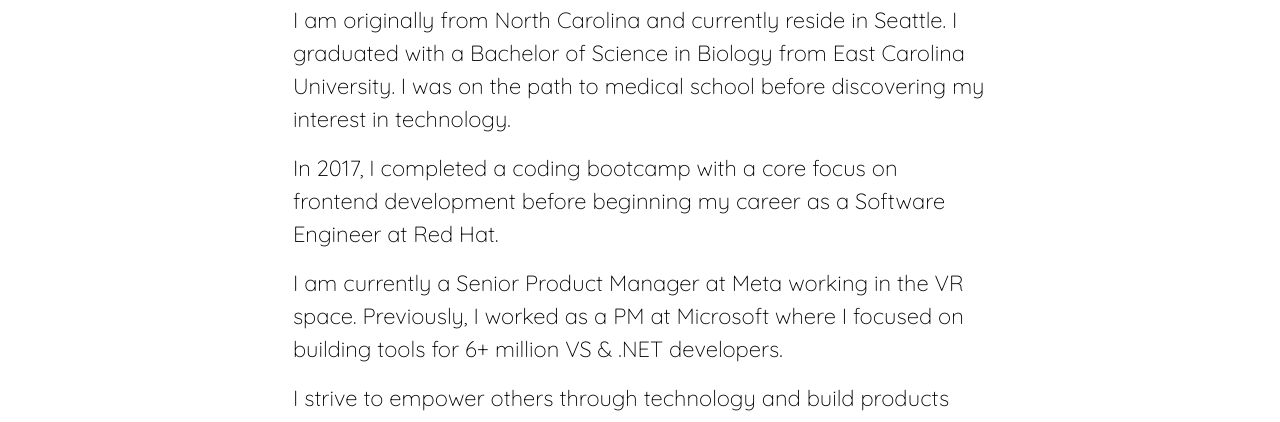
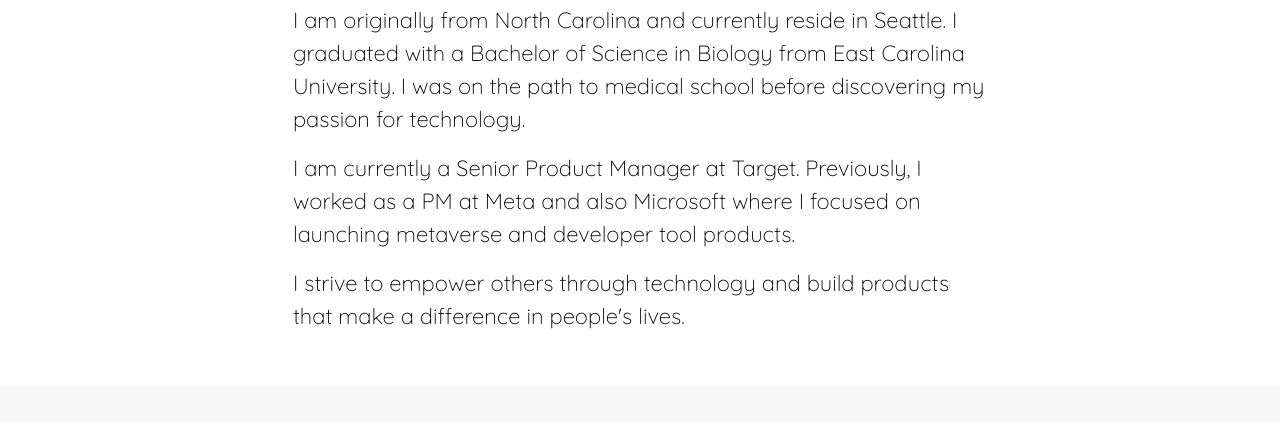
Before and after one commit to amarie401/websitev2, a plain HTML site: page about.html in a window 1280 px wide. Shown: the part 160-582 px from the top of the page. Drawn offline with nearby package versions, Linux system fonts and the light colour scheme.

Commit message:
Update about.html

```diff
--- a/about.html
+++ b/about.html
@@ -56,16 +56,13 @@
         <h1 class="mystory">My Story</h1>
         <br/>
         <p>
-          I am originally from North Carolina and currently reside in Seattle. I graduated with a Bachelor of Science in Biology from East Carolina University. I was on the path to medical school before discovering my interest in technology.
+          I am originally from North Carolina and currently reside in Seattle. I graduated with a Bachelor of Science in Biology from East Carolina University. I was on the path to medical school before discovering my passion for technology.
         </p>
         <p>
-          In 2017, I completed a coding bootcamp with a core focus on frontend development before beginning my career as a Software Engineer at Red Hat.
+          I am currently a Senior Product Manager at Target. Previously, I worked as a PM at Meta and also Microsoft where I focused on launching metaverse and developer tool products.
         </p>
         <p>
-          I am currently a Senior Product Manager at Meta working in the VR space. Previously, I worked as a PM at Microsoft where I focused on building tools for 6+ million VS & .NET developers.
-        </p>
-        <p>
-        I strive to empower others through technology and build products that add value to people's lives.
+        I strive to empower others through technology and build products that make a difference in people's lives.
         </p>
       </div>
     </div>
```
